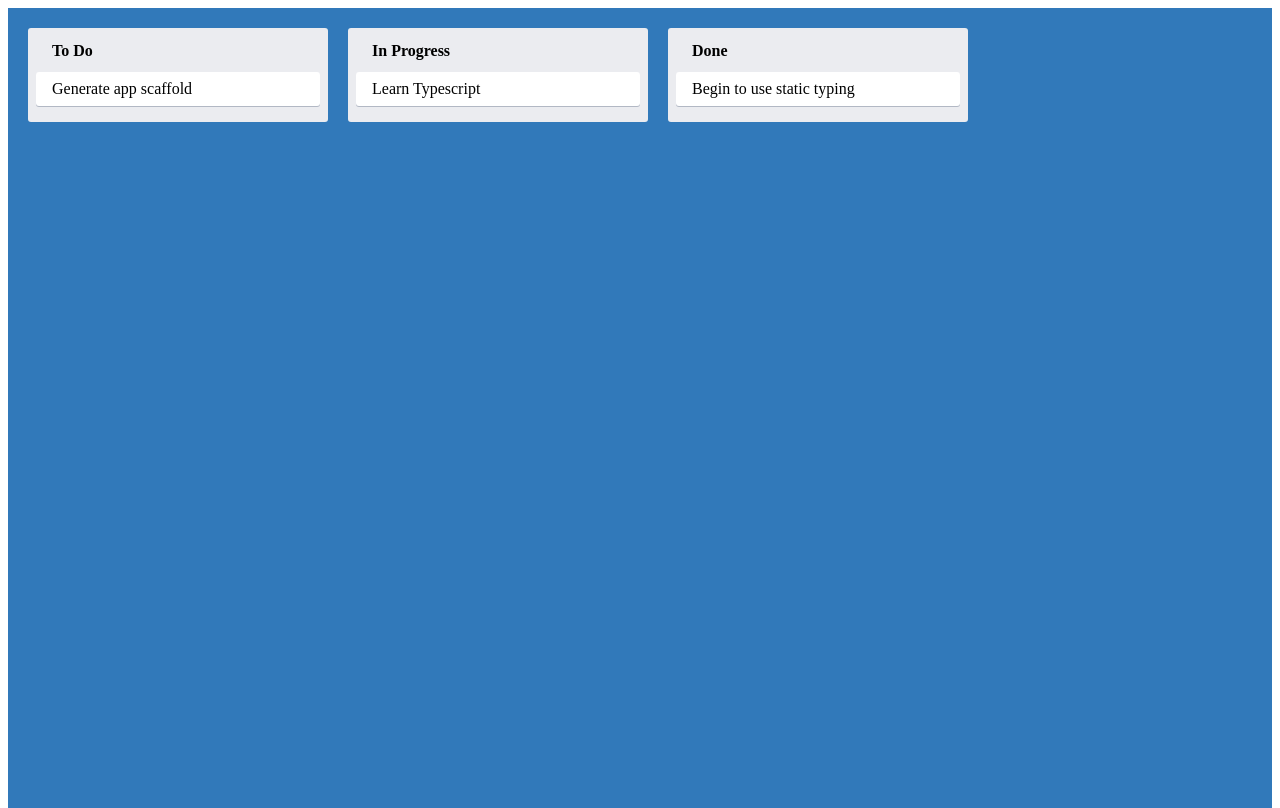
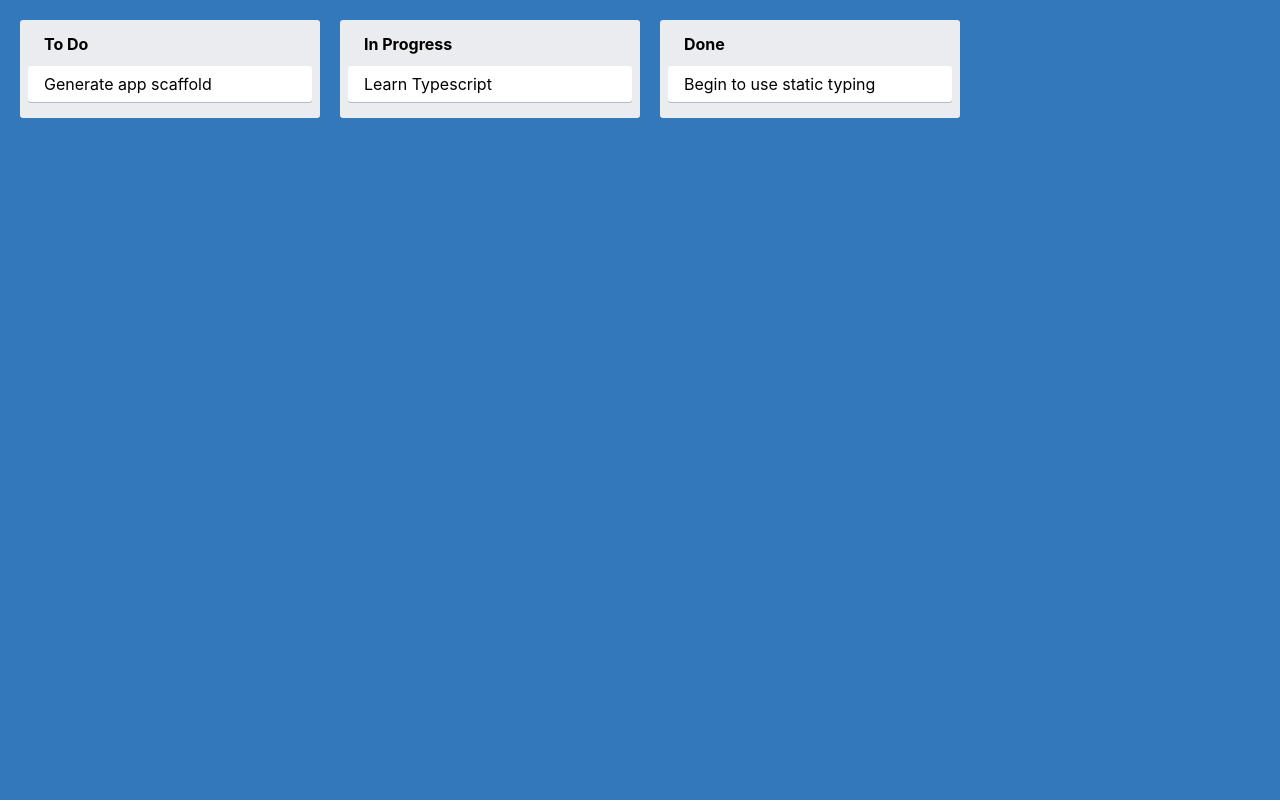
Before and after one commit to hoangngk/rd-react, a React (Create React App) app in the folder trello-clone/: page / in a window 1280 px wide. Built offline with nearby package versions, Linux system fonts and the light colour scheme.

Commit message:
Bring back font style on index.css

```diff
--- a/trello-clone/src/index.css
+++ b/trello-clone/src/index.css
@@ -1,3 +1,15 @@
+body {
+  margin: 0;
+  font-family: -apple-system, BlinkMacSystemFont, 'Segoe UI', 'Roboto', 'Oxygen',
+    'Ubuntu', 'Cantarell', 'Fira Sans', 'Droid Sans', 'Helvetica Neue', sans-serif;
+  -webkit-font-smoothing: antialiased;
+  -moz-osx-font-smoothing: grayscale;
+}
+
+code {
+  font-family: source-code-pro, Menlo, Monaco, Consolas, 'Courier New', monospace;
+}
+
 html {
   box-sizing: border-box;
 }
```
